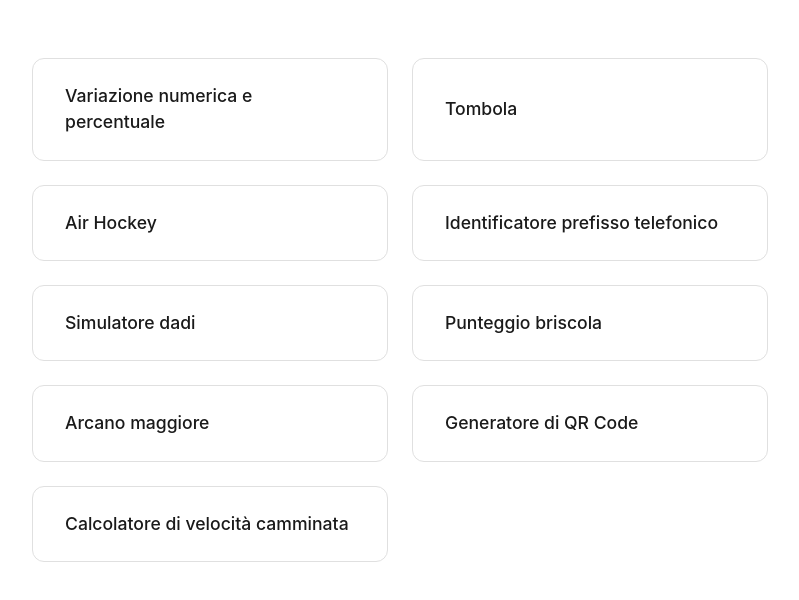
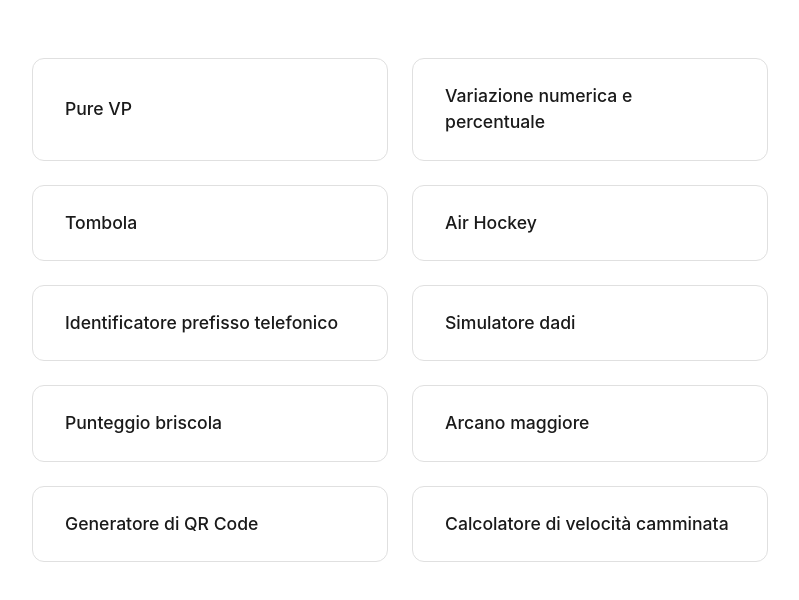
Before and after one commit to ccoppi/ccoppi.github.io, a plain HTML site: page index.html in a window 1280 px wide. Shown: the part 166-766 px from the top of the page, without its empty margins (240-1039 px from the left). Drawn offline with Linux system fonts and the light colour scheme.

Commit message:
Add link to Pure VP project in index.html

```diff
--- a/index.html
+++ b/index.html
@@ -11,6 +11,7 @@
         <h1 class="title">ccoppi</h1>
 
         <nav class="projects">
+            <a href="https://ccoppi.github.io/vp/" class="project-link">Pure VP</a>
             <a href="https://ccoppi.github.io/variazione/" class="project-link">Variazione numerica e percentuale</a>
             <a href="https://ccoppi.github.io/tombola/" class="project-link">Tombola</a>
             <a href="https://ccoppi.github.io/air/" class="project-link">Air Hockey</a>
```
